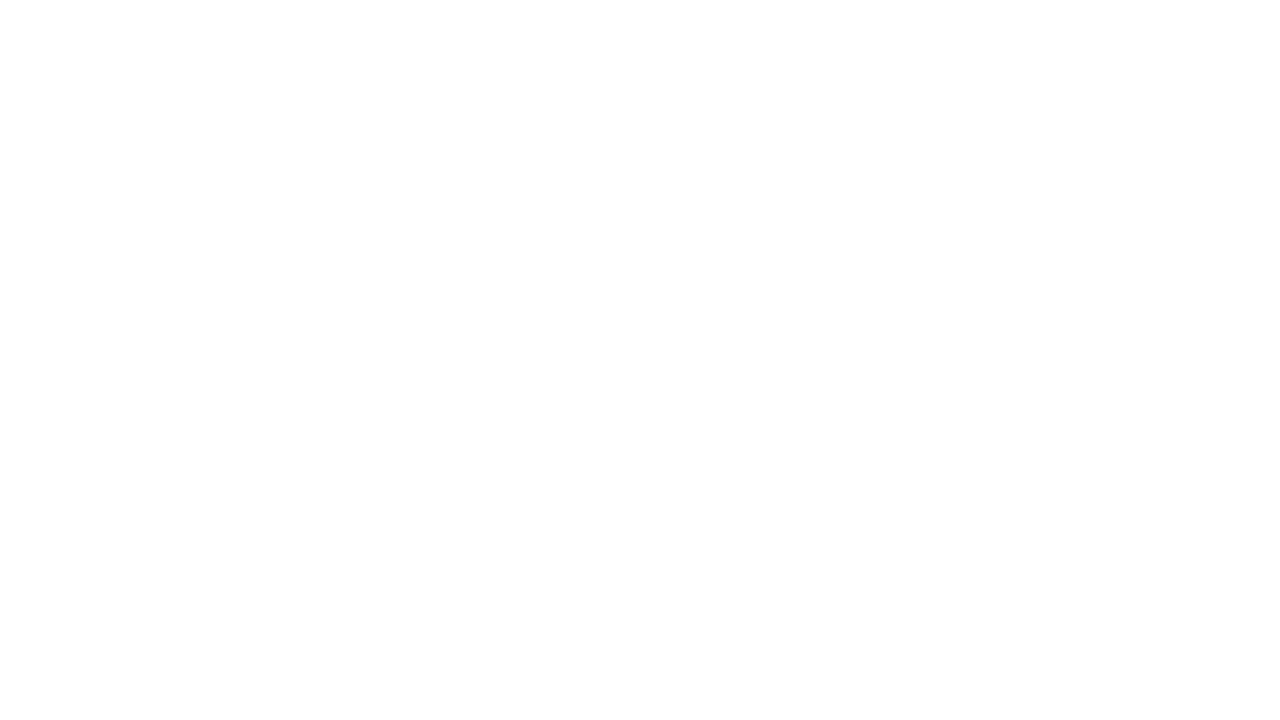
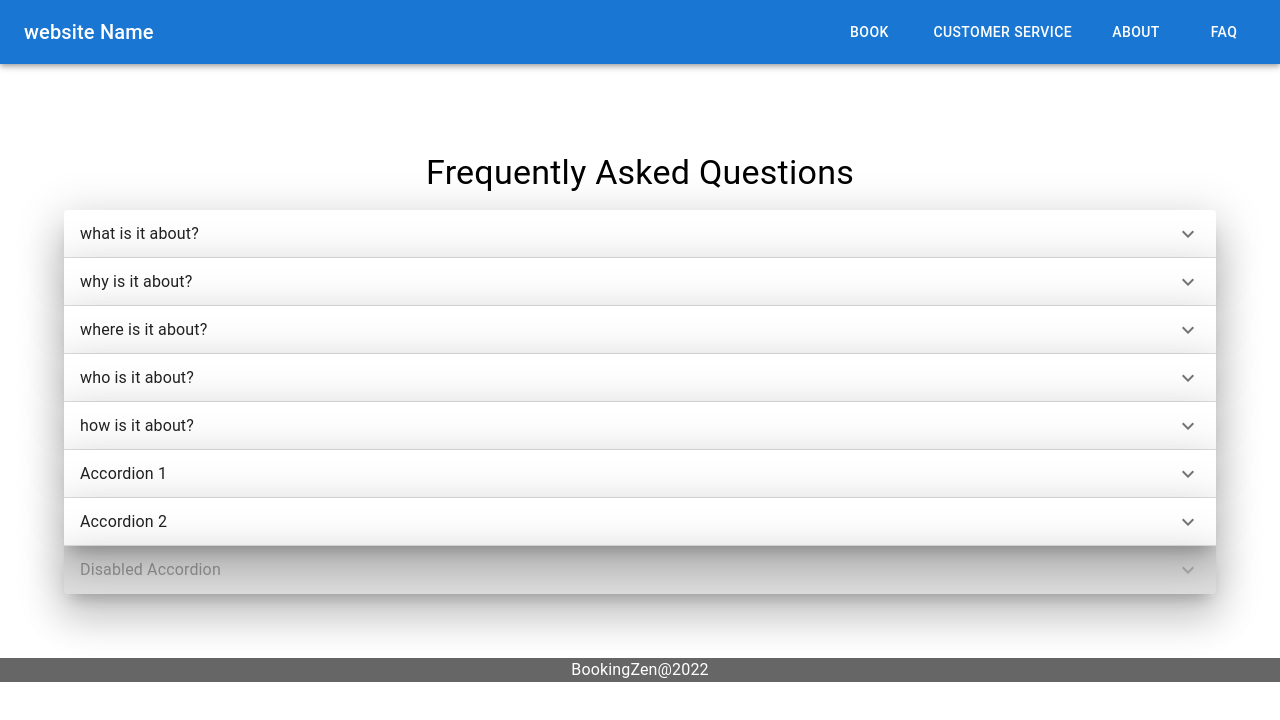
Before and after one commit to USMAN-SENG/FYP2, a React (Create React App) app: page /FAQpage/1 in a window 1280 px wide. Before the commit this address had no page. Shown: the top 720 px of the page. Built offline with nearby package versions, Linux system fonts and the light colour scheme.

Commit message:
manage to send work hours to database

```diff
--- a/src/App.js
+++ b/src/App.js
@@ -23,10 +23,10 @@ function App() {
 				<Route path="/login" element={<LoginScreen />} />
 				<Route path="/CustomizeAppoinment" element={<CustomizeAppoinment />} />
 
-				<Route path="/AppointmentPage" element={<AppointmentPage />} />
-				<Route path="/FAQpage" element={<FAQpage />} />
-				<Route path="/AppointmentAboutPage" element={<AppoAboutPage />} />
-				<Route path="/CustomerServicePage" element={<CustomerServicePage />} />
+				<Route path="/AppointmentPage/:ownerEmail" element={<AppointmentPage />} />
+				<Route path="/FAQpage/:ownerEmail" element={<FAQpage />} />
+				<Route path="/AppointmentAboutPage/:ownerEmail" element={<AppoAboutPage />} />
+				<Route path="/CustomerServicePage/:ownerEmail" element={<CustomerServicePage />} />
 
 				<Route path="/Dashboard/Calendar" element={<Calendar />} />
 				<Route path="/Dashboard/EditFAQ" element={<EditFAQ />} />
--- a/src/appointmentWebsite/AppoAboutPage.js
+++ b/src/appointmentWebsite/AppoAboutPage.js
@@ -4,15 +4,19 @@ import Typography from "@mui/material/Typography";
 import AppoHeader from "./components/AppoHeader";
 import Stack from "@mui/material/Stack";
 import Paper from "@mui/material/Paper";
+import { useParams } from "react-router-dom";
 
 let officeAddress = "iium KL";
 let officeDescription =
 	"it is a visa offic it is a visa offic it is a visa offic it is a visa offic it is a visa offic it is a visa offic it is a visa offic it is a visa offic it is a visa offic it is a visa offic it is a visa offic it is a visa offic it is a visa offic it is a visa offic it is a visa offic it is a visa offic it is a visa offic it is a visa offic it is a visa offic it is a visa offic it is a visa offic it is a visa offic it is a visa offic it is a visa offic it is a visa offic it is a visa offic it is a visa offic it is a visa offic it is a visa offic it is a visa offic it is a visa offic it is a visa offic it is a visa offic it is a visa offic it is a visa offic it is a visa offic it is a visa offic it is a visa offic it is a visa offic it is a visa offic";
 
 export default function AppoAboutPage() {
+
+	let {ownerEmail} = useParams();
+
 	return (
 		<div>
-			<AppoHeader />
+			<AppoHeader ownerEmail={ownerEmail}/>
 			<Grid
 				container
 				justifyContent="center"
--- a/src/appointmentWebsite/AppointmentPage.js
+++ b/src/appointmentWebsite/AppointmentPage.js
@@ -9,6 +9,7 @@ import Stack from "@mui/material/Stack";
 import "react-calendar/dist/Calendar.css";
 import { Scheduler } from "@arshadrao/react-scheduler";
 import AppoFooter from "./components/AppoFooter";
+import { useParams } from "react-router-dom";
 
 
 const hours = [
@@ -74,8 +75,11 @@ hoursAlreadyIncluded.forEach((timeIncluded) => {
 
 
 export default function AppointmentPage() {
-	const [todayDate, setTodayDate] = useState(new Date());
-	const [name, setname] = useState("ahmad");
+
+	let {ownerEmail} = useParams();
+
+	console.log(ownerEmail);
+
 	const [date, setDate] = useState(new Date());
 	// 2022-6-11
 	 const [onlyDate,setOnlyDate]= useState(date.getFullYear()+'-'+(date.getMonth()+1)+'-'+date.getDate());
@@ -109,7 +113,6 @@ const hoursComponent = hours.map((hour) => (
 	</Grid>
 ));
 
-//	let onlyDate = date.getFullYear()+'-'+(date.getMonth()+1)+'-'+date.getDate() ;
 
 	let onlyDay = date.getDay() ; // this will give 0-6 sun - sat . we going to use this to find out how the day and go to database to that specific day and get startHour and endHour
 	let dayString ;
@@ -152,11 +155,11 @@ const hoursComponent = hours.map((hour) => (
 		); // sun , saturday
 	}
 
-	let hourstest = "10:0";
+
 
 	return (
 		<>
-			<AppoHeader />
+			<AppoHeader ownerEmail={ownerEmail}/>
 
 			{/* <div>helloe </div>
       <div>{name} </div>
@@ -167,6 +170,7 @@ const hoursComponent = hours.map((hour) => (
 						tileDisabled={disableDays}
 						onChange={handleDate}
 						value={date}
+						minDate={new Date()}
 					/>
 					{onlyDate} {dayString} {hourChose}
 				</Grid>
--- a/src/appointmentWebsite/CustomerServicePage.js
+++ b/src/appointmentWebsite/CustomerServicePage.js
@@ -12,6 +12,7 @@ import { useRef, useState } from "react";
 import Stack from "@mui/material/Stack";
 import TextField from "@mui/material/TextField";
 import Button from "@mui/material/Button";
+import { useParams } from "react-router-dom";
 
 // Chat component
 import Chat, { Message } from "react-simple-chat";
@@ -52,6 +53,9 @@ function a11yProps(index) {
 }
 
 export default function CustomerServicePage() {
+
+	let {ownerEmail} = useParams();
+
 	const [value, setValue] = useState(0);
 	const [loading, setLoading] = useState(false); // disable button
 	const [customerIsLogin, setCustomerIsLogin] = useState(false);
@@ -78,7 +82,7 @@ export default function CustomerServicePage() {
 
 	return (
 		<div>
-			<AppoHeader />
+			<AppoHeader ownerEmail={ownerEmail}/>
 			{customerIsLogin ? (
 				<>
 					<Grid container p={4}>
--- a/src/appointmentWebsite/FAQpage.js
+++ b/src/appointmentWebsite/FAQpage.js
@@ -7,6 +7,7 @@ import ExpandMoreIcon from "@mui/icons-material/ExpandMore";
 import Grid from "@mui/material/Grid";
 import AppoHeader from "./components/AppoHeader";
 import AppoFooter from "./components/AppoFooter";
+import { useParams } from "react-router-dom";
 
 let FAQarray = [
 	{ faqID: 0, Q: "what is it about?", A: "it is a visa offic" },
@@ -38,9 +39,13 @@ let faqComponent = FAQarray.map((faq) => (
 ));
 
 export default function FAQpage() {
+
+	let {ownerEmail} = useParams();
+
+
 	return (
 		<div>
-			<AppoHeader />
+			<AppoHeader ownerEmail={ownerEmail}/>
 			<br />
 			<Grid
 				container
--- a/src/appointmentWebsite/components/AppoHeader.js
+++ b/src/appointmentWebsite/components/AppoHeader.js
@@ -6,7 +6,7 @@ import Button from "@mui/material/Button";
 import Stack from "@mui/material/Stack";
 import { Link } from 'react-router-dom';
 
-export default function AppoHeader() {
+export default function AppoHeader({ownerEmail}) {
 	let websiteName = "website Name";
 	return (
 		<>
@@ -17,10 +17,10 @@ export default function AppoHeader() {
 						{websiteName}
 					</Typography>
 					<Stack direction="row" spacing={3} sx={{ flexGrow: 0 }}>
-						<Button color="inherit"><Link to={"/AppointmentPage"}> Book </Link></Button>
-						<Button color="inherit"><Link to={"/CustomerServicePage"}> Customer Service </Link></Button>
-						<Button color="inherit"><Link to={"/AppointmentAboutPage"}> About </Link></Button>
-            <Button color="inherit"><Link to={"/FAQpage"}> FAQ </Link></Button>
+						<Button color="inherit"><Link to={`/AppointmentPage/${ownerEmail}`}> Book </Link></Button>
+						<Button color="inherit"><Link to={`/CustomerServicePage/${ownerEmail}`}> Customer Service </Link></Button>
+						<Button color="inherit"><Link to={`/AppointmentAboutPage/${ownerEmail}`}> About </Link></Button>
+            <Button color="inherit"><Link to={`/FAQpage/${ownerEmail}`}> FAQ </Link></Button>
 					</Stack>
 				</Toolbar>
 			</AppBar>
--- a/src/firebase.js
+++ b/src/firebase.js
@@ -162,16 +162,29 @@ export function addTestArray() {
 }
 //////////////////////////////////////
 // data from work hours
-let unIncludeDays = [];
-let mondayH={startHour:0, endHour:0};
-let tuesdayH={startHour:0, endHour:0};
-let wednesdayH={startHour:0, endHour:0};
-let thursdayH={startHour:0, endHour:0};
-let fridayH={startHour:0, endHour:0};
-let saturdayH={startHour:0, endHour:0};
-let sundayH={startHour:0, endHour:0};
+// let unIncludeDays = [];
+// let mondayH={startHour:0, endHour:0};
+// let tuesdayH={startHour:0, endHour:0};
+// let wednesdayH={startHour:0, endHour:0};
+// let thursdayH={startHour:0, endHour:0};
+// let fridayH={startHour:0, endHour:0};
+// let saturdayH={startHour:0, endHour:0};
+// let sundayH={startHour:0, endHour:0};
 
-export function sendDataFromWorkHours(ownerEmail){
+ export async function sendDataFromWorkHours(ownerEmail, mon, tue, wed, thu, fri, sat, sun,notInclude ){
   const ownersDocRef = doc(db, 'owners',ownerEmail);
 
+  let customizeAppointmentData ={
+    email:ownerEmail ,
+    mondayHours: mon,
+    tuesdayHours: tue,
+    wednesdayHours: wed,
+    thursdayHours: thu,
+    fridayHours: fri,
+    saturdayHours: sat,
+    sundayHours: sun,
+    notIncludeDays: notInclude
+  }
+
+  await setDoc(ownersDocRef, customizeAppointmentData);
 }
--- a/src/screens/Transition.js
+++ b/src/screens/Transition.js
@@ -25,7 +25,7 @@ export default function Transition({
       <br />
 			<Stack justifyContent="center" alignItems="center" spacing={3} p={3}>
 				<Button variant="outlined" size="large">
-					<Link to={"/AppointmentPage"}>Go To The website</Link>
+					<Link to={`/AppointmentPage/${ownerEmail}`}>Go To The website</Link>
 				</Button>
 				<Button variant="outlined" size="large">
 					<Link to={"/Dashboard/Calendar"}>Go To The dashboard</Link>
```
Also changed, not shown: src/screens/ChooseWorkHours.js (+15 -107 lines).
